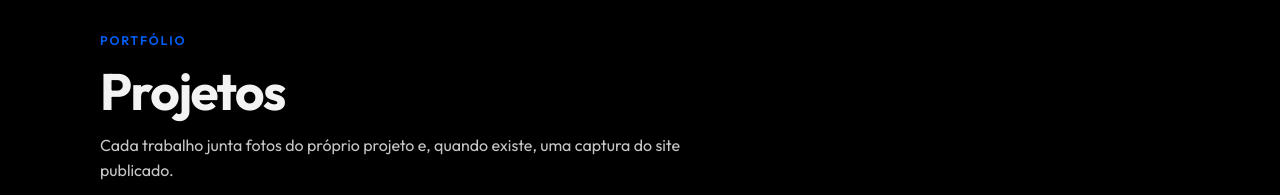
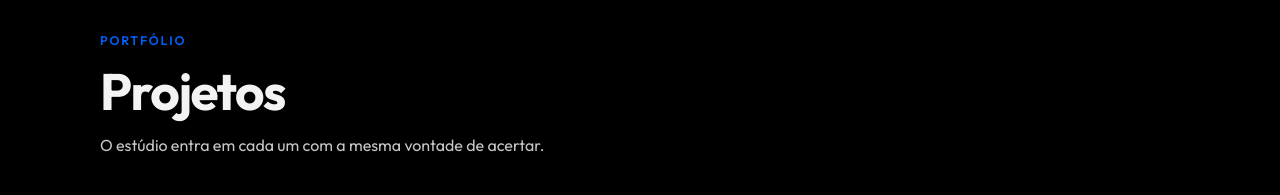
Before and after one commit to Ebon-Labs/ebonlabs, a website: page index.html in a window 1280 px wide. Shown: the part 1220-1415 px from the top of the page. Drawn offline with Linux system fonts and the light colour scheme.

Commit message:
fix: projects description

```diff
--- a/index.html
+++ b/index.html
@@ -182,8 +182,8 @@
                 <header class="reveal">
                     <p class="eyebrow" data-i18n="projects.eyebrow">Portfólio</p>
                     <h2 class="section__title" id="projetos-title" data-i18n="projects.title">Projetos</h2>
-                    <p class="section__desc" data-i18n="projects.desc">Cada trabalho junta fotos do próprio projeto e,
-                        quando existe, uma captura do site publicado.</p>
+                    <p class="section__desc" data-i18n="projects.desc">O estúdio entra em cada um com a mesma
+                        vontade de acertar.</p>
                 </header>
 
                 <h3 class="group-label" data-i18n="projects.commercial">Comerciais</h3>
--- a/js/i18n.js
+++ b/js/i18n.js
@@ -41,7 +41,7 @@ const translations = {
     projects: {
       eyebrow: 'Portfólio',
       title: 'Projetos',
-      desc: 'Cada trabalho junta fotos do próprio projeto e, quando existe, uma captura do site publicado.',
+      desc: 'O estúdio entra em cada um com a mesma vontade de acertar.',
       commercial: 'Comerciais',
       social: 'De cunho social',
       viewSite: 'Ver o site',
@@ -206,7 +206,7 @@ const translations = {
     projects: {
       eyebrow: 'Portfolio',
       title: 'Projects',
-      desc: 'Each piece brings photos from the project itself and, when one exists, a capture of the published site.',
+      desc: 'The studio takes on each one with the same wish to get it right.',
       commercial: 'Commercial',
       social: 'Social',
       viewSite: 'View the site',
@@ -371,7 +371,7 @@ const translations = {
     projects: {
       eyebrow: 'Portafolio',
       title: 'Proyectos',
-      desc: 'Cada trabajo reúne fotos del propio proyecto y, cuando existe, una captura del sitio publicado.',
+      desc: 'El estudio entra en cada uno con las mismas ganas de acertar.',
       commercial: 'Comerciales',
       social: 'De carácter social',
       viewSite: 'Ver el sitio',
```
